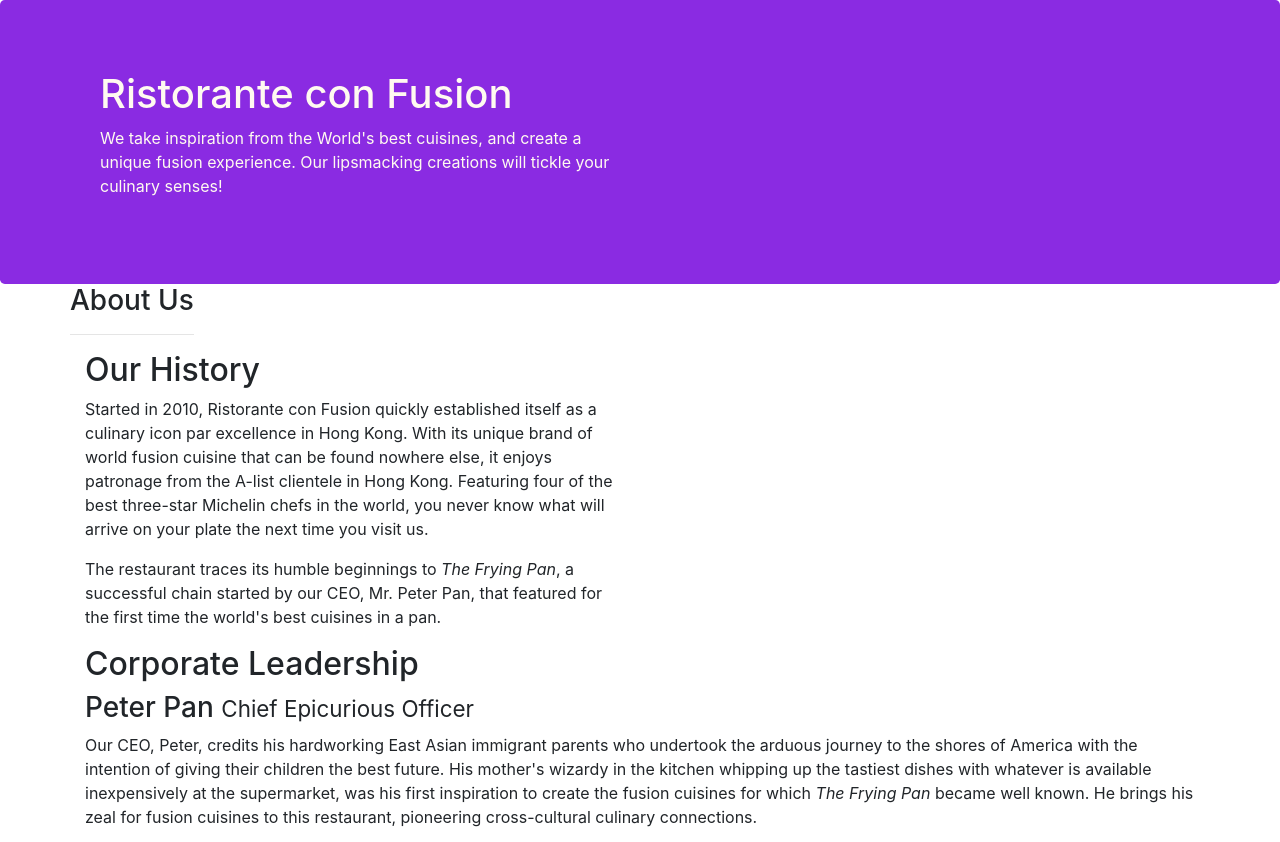
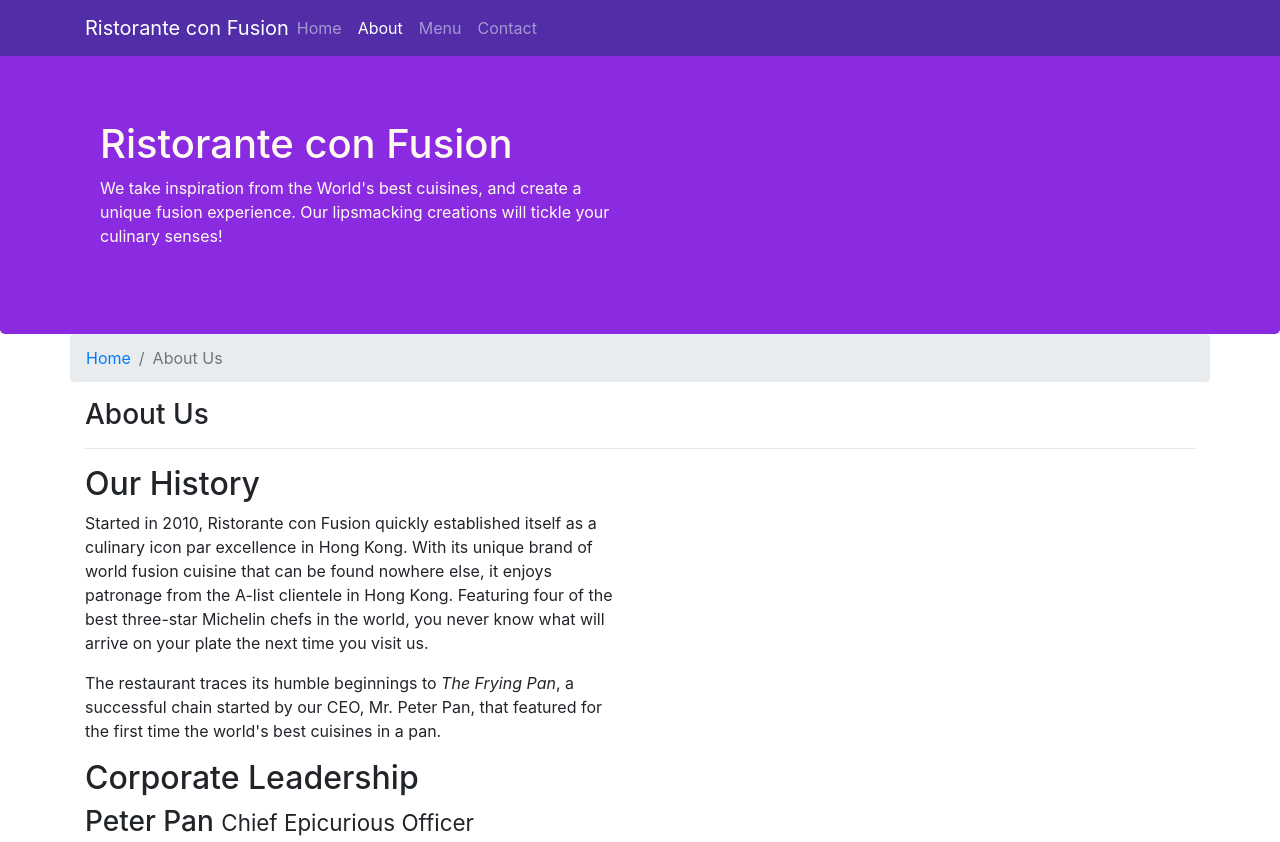
Before and after one commit to ankitks12/Coursera-Bootstrap4, a website: page aboutus.html in a window 1280 px wide. Shown: the top 842 px of the page. Drawn offline with nearby package versions, Linux system fonts and the light colour scheme.

Commit message:
Navbar and Breadcrumbs

```diff
--- a/aboutus.html
+++ b/aboutus.html
@@ -15,7 +15,22 @@
 </head>
 
 <body>
-
+    <nav class="navbar navbar-dark navbar-expand-sm fixed-top">
+        <div class="container">
+            <button class="navbar-toggler" type="button" data-toggle="collapse" data-target="#Navbar">
+                <span class="navbar-toggler-icon"></span>
+            </button>
+            <a class="navbar-brand mr-auto" href="./index.html">Ristorante con Fusion</a>
+            <div class="collapse navbar-collapse" id="Navbar">
+                <ul class="navbar-nav mr-auto">
+                    <li class="nav-item"><a class="nav-link" href="./index.html">Home</a></li>
+                    <li class="nav-item active"><a class="nav-link" href="#">About</a></li>
+                    <li class="nav-item"><a class="nav-link" href="#">Menu</a></li>
+                    <li class="nav-item"><a class="nav-link" href="#">Contact</a></li>
+                </ul>
+            </div>
+        </div>
+    </nav>
     <header class="jumbotron">
         <div class="container">
             <div class="row row-header">
@@ -31,7 +46,11 @@
 
     <div class="container">
         <div class="row">
-            <div>
+            <ol class="col-12 breadcrumb">
+                <li class="breadcrumb-item"><a href="./index.html">Home</a></li>
+                <li class="breadcrumb-item active">About Us</li>
+            </ol>
+            <div class="col-12">
                <h3>About Us</h3>
                <hr>
             </div>
@@ -70,7 +89,7 @@
                 <div class="col-4 offset-1 col-sm-2">
                     <h5>Links</h5>
                     <ul class="list-unstyled">
-                        <li><a href="#">Home</a></li>
+                        <li><a href="./index.html">Home</a></li>
                         <li><a href="#">About</a></li>
                         <li><a href="#">Menu</a></li>
                         <li><a href="#">Contact</a></li>
--- a/css/styles.css
+++ b/css/styles.css
@@ -28,3 +28,13 @@
     margin: 0px;
     color: #0f0f0f;
 }
+
+body {
+    padding: 50px 0px 0px 0px;
+    z-index: 0;
+}
+
+.navbar-dark {
+    background-color: #512Da8;
+
+}
```
Also changed, not shown: index.html (+17 -2 lines).
